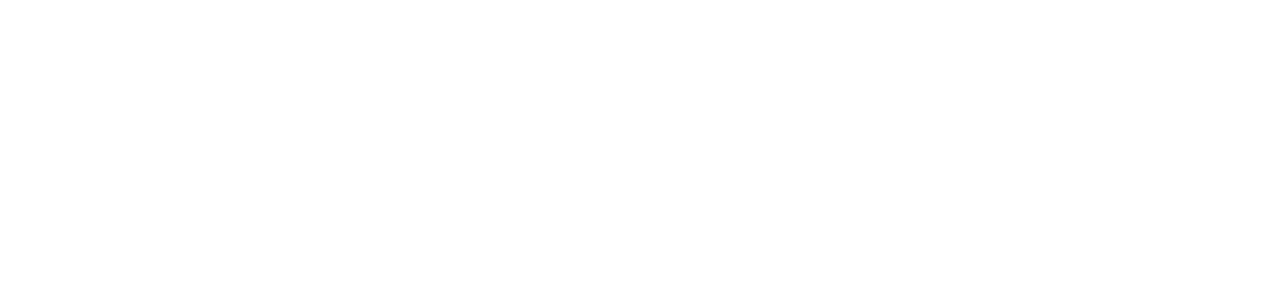
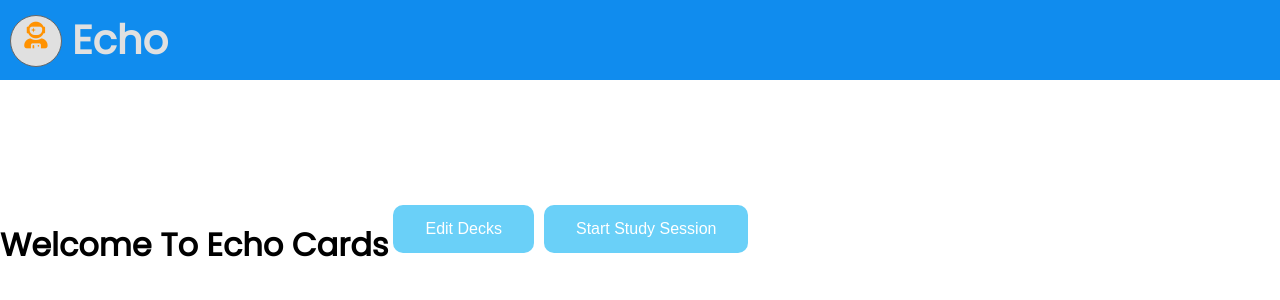
Before and after one commit to mursalin-abedin/Echo, a Vue app in the folder vue/: page / in a window 1280 px wide. Shown: the top 300 px of the page. Built offline with nearby package versions, Linux system fonts and the light colour scheme.

Commit message:
finished the start study session

```diff
--- a/vue/src/components/StudySessionComponents/StartStudySession.vue
+++ b/vue/src/components/StudySessionComponents/StartStudySession.vue
@@ -1,7 +1,7 @@
 <template>
   <div>
     <div class="header">
-      <div class="icon"><i class="fas fa-user-astronaut echoicon"></i></div>
+      <div class="icon" @click="$router.push('/')"><i class="fas fa-user-astronaut echoicon"></i></div>
       <div class="echotext">Echo</div>
     </div>
     <div class="page">
@@ -10,8 +10,8 @@
       </div>
       <div class="decks">
         <div v-for="deck in decks" :key="deck.deckId" v-on:click={}>
-          <div class="deck">
-            <div class="deckname">{{ deck.deckName }}</div>
+          <div class="deck" @click="$router.push('studysession/deck/' + deck.deckId)">
+            <div class="deckname" >{{ deck.deckName }}</div>
           </div>
         </div>
       </div>
--- a/vue/src/components/StudySessionComponents/StudySession.vue
+++ b/vue/src/components/StudySessionComponents/StudySession.vue
@@ -1,12 +1,12 @@
 <template>
   <div>
     <div class="header">
-      <div class="icon"><i class="fas fa-user-astronaut echoicon"></i></div>
+      <div class="icon" @click="$router.push('/')"><i class="fas fa-user-astronaut echoicon"></i></div>
       <div class="echotext">Echo</div>
       <div class="CardTitle">
         <div class="studySession">
-            <div class="decktitle">Deck Title Goes Here</div>
-            <div class="studycard">fasdf </div>
+            <div class="decktitle" :v-for="decks.slice(this.deckId)">Studying For: ~Current Deck~ </div>
+            <div class="studycard">Current Study Card! </div>
         </div>
       </div>
     </div>
@@ -16,12 +16,14 @@
 
 <script>
 import CardService from "@/services/CardService.js";
+import DeckService from "@/services/DeckService.js"
 export default {
   name: "StudySession",
   data() {
     return {
       cards: Array,
-      deckId: this.$route.params.id
+      deckId: this.$route.params.id,
+      decks: Array,
     };
   },
   components:{
@@ -30,6 +32,9 @@ export default {
   created() {
     CardService.getCardByDeck(this.deckId).then((resp) => {
       this.cards = resp.data;
+    }),
+    DeckService.getAllDecks().then((resp) => {
+      this.decks = resp.data
     });
   },
 };
@@ -41,7 +46,6 @@ export default {
     display:flex;
     justify-content: center;
     flex-direction: column;
-    position: absolute;
 }
 .studycard{
     height: 400px;
--- a/vue/src/router/index.js
+++ b/vue/src/router/index.js
@@ -11,6 +11,7 @@ import EditCardForm from '../components/EditCardForm'
 import StartStudySession from '../components/StudySessionComponents/StartStudySession.vue'
 import DisplayStudyCards from '../components/StudySessionComponents/DisplayStudyCards.vue'
 import StudySession from "../components/StudySessionComponents/StudySession.vue"
+import LandingPage from "../views/LandingPage"
 
 Vue.use(Router)
 
@@ -27,6 +28,14 @@ const router = new Router({
   mode: 'history',
   base: process.env.BASE_URL,
   routes: [
+    {
+      path: '/',
+      name: 'LandingPage',
+      component: LandingPage,
+      meta: {
+       // requiresAuth: false,
+      }
+    },
     {
       path: '/home',
       name: 'Home',
--- /dev/null
+++ b/vue/src/views/LandingPage.vue
@@ -0,0 +1,82 @@
+<template>
+  <div>
+    <div class="header">
+      <div class="icon" ><i class="fas fa-user-astronaut echoicon"></i></div>
+      <div class="echotext">Echo</div>
+    </div>
+
+    <main class="page">
+      <div class="welcome">
+
+        <h1>Welcome To Echo Cards</h1>
+      </div>
+      <div>
+        <button @click="$router.push('home')">Edit Decks</button>
+        <button @click="$router.push('StudySession')">Start Study Session</button>
+      </div>
+    </main>
+  </div>
+</template>
+
+<script>
+export default {};
+</script>
+
+<style>
+button {
+  background-color: #6ad0f8; /* Green */
+  border: none;
+  color: white;
+  padding: 15px 32px;
+  text-align: center;
+  text-decoration: none;
+  display: inline-block;
+  font-size: 16px;
+  margin: 5px;
+  border-radius: 10px;
+}
+.page {
+  position: absolute;
+  margin-top: 200px;
+  display: flex;
+  justify-content: center;
+}
+.editdeck{
+    width: 100px;
+    height: 100px;
+    background: lightblue;
+}
+.header {
+  display: flex;
+  flex-direction: row;
+  width: 100%;
+  height: 80px;
+  position: absolute;
+  margin-bottom: 20pt;
+  background-color: #108cee;
+}
+.icon {
+  color: #ff9201;
+  text-align: center;
+
+  display: block;
+
+  font-size: 20pt;
+
+  padding: 0px 0px 0px 0px;
+  margin: 15px 0px 0px 10px;
+
+  width: 50px;
+  height: 50px;
+
+  background-color: #e0e0e0;
+  border: 1px solid #666666;
+  border-radius: 50%;
+}
+.echotext {
+  margin: 10px 0px 10px 10px;
+  font-size: 30pt;
+  font-weight: 700;
+  color: #e0e0e0;
+}
+</style>
```
